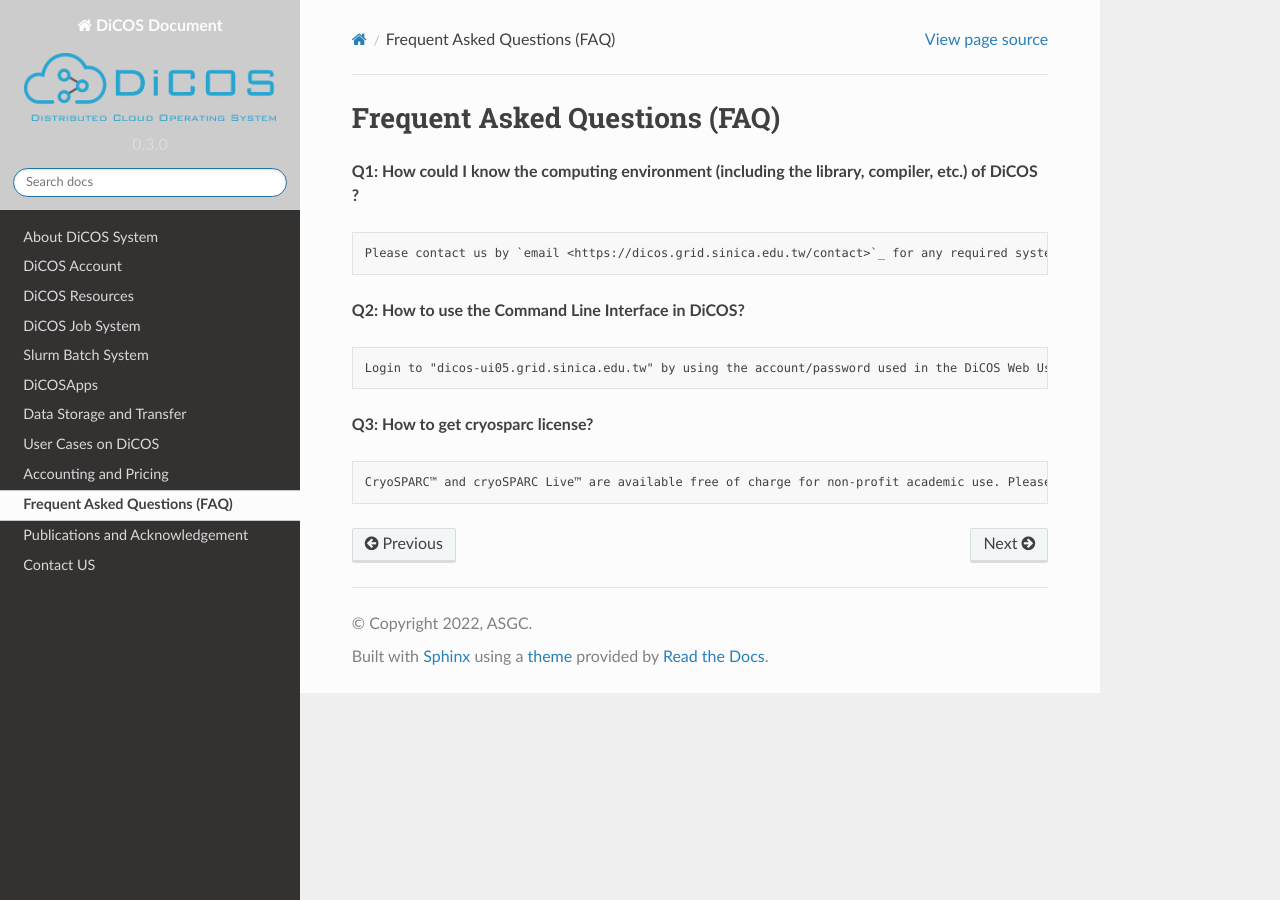
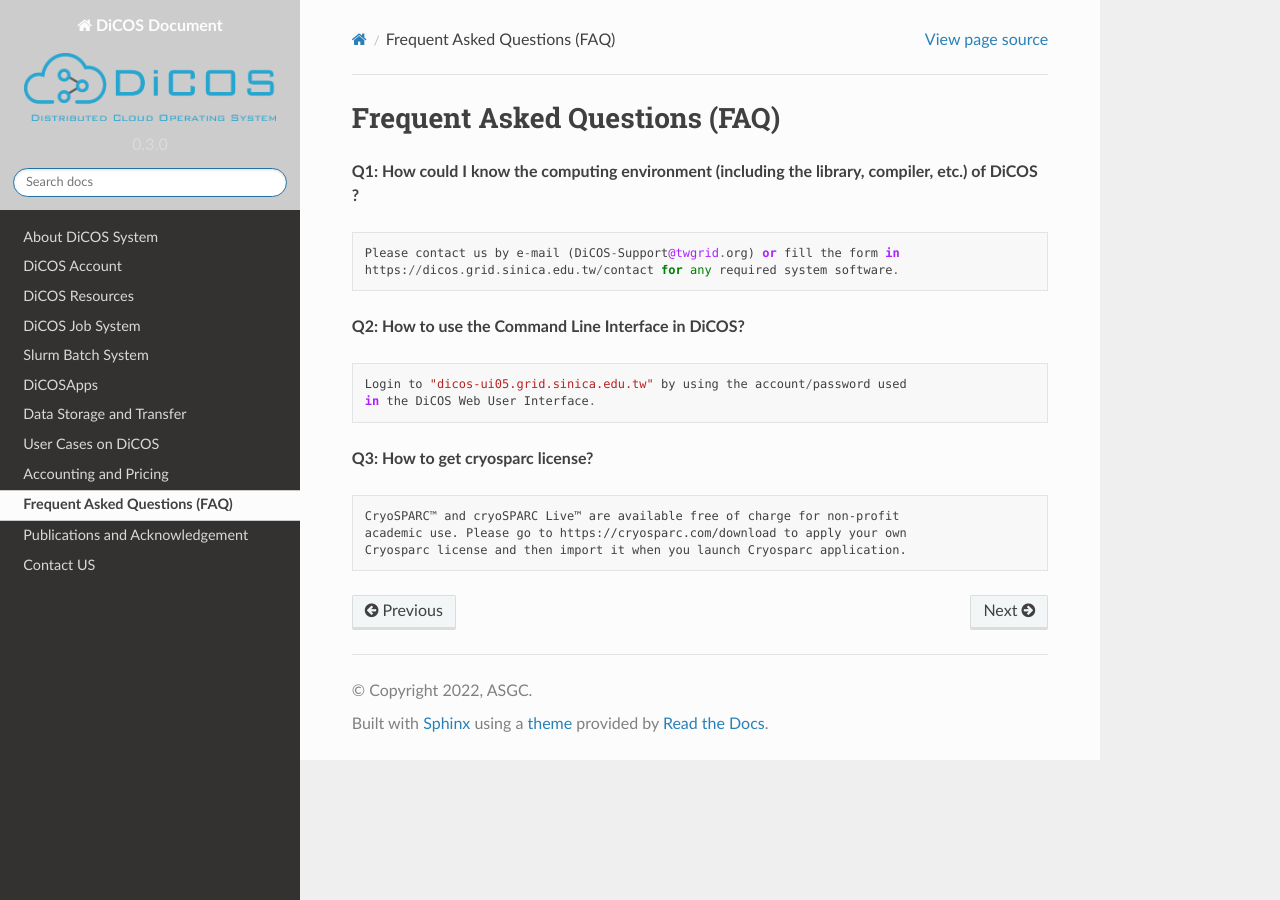
Before and after one commit to ASGCOPS/dicos_document, a Sphinx documentation site: the page built from docs/source/faq.rst, in a window 1280 px wide. Built offline with Sphinx 7.4.7 and the Read the Docs theme 2.0.0, drawn with Linux system fonts in a browser that asks for light colours.

Commit message:
Edit faq.rst

```diff
--- a/docs/source/faq.rst
+++ b/docs/source/faq.rst
@@ -4,18 +4,22 @@
 
 **Q1: How could I know the computing environment (including the library, compiler, etc.) of DiCOS ?**
 
-.. code-block:: text
+::
 
-  Please contact us by `email <https://dicos.grid.sinica.edu.tw/contact>`_ for any required system software.
+   Please contact us by e-mail (DiCOS-Support@twgrid.org) or fill the form in
+   https://dicos.grid.sinica.edu.tw/contact for any required system software.
 
 **Q2: How to use the Command Line Interface in DiCOS?**
 
-.. code-block:: text
+::
 
-   Login to "dicos-ui05.grid.sinica.edu.tw" by using the account/password used in the DiCOS Web User Interface.
+   Login to "dicos-ui05.grid.sinica.edu.tw" by using the account/password used
+   in the DiCOS Web User Interface.
 
 **Q3: How to get cryosparc license?**
 
-.. code-block:: text
+::
 
-   CryoSPARC™ and cryoSPARC Live™ are available free of charge for non-profit academic use. Please go to https://cryosparc.com/download to apply your own Cryosparc license and then import it when you launch Cryosparc application.
+   CryoSPARC™ and cryoSPARC Live™ are available free of charge for non-profit
+   academic use. Please go to https://cryosparc.com/download to apply your own
+   Cryosparc license and then import it when you launch Cryosparc application.
```
